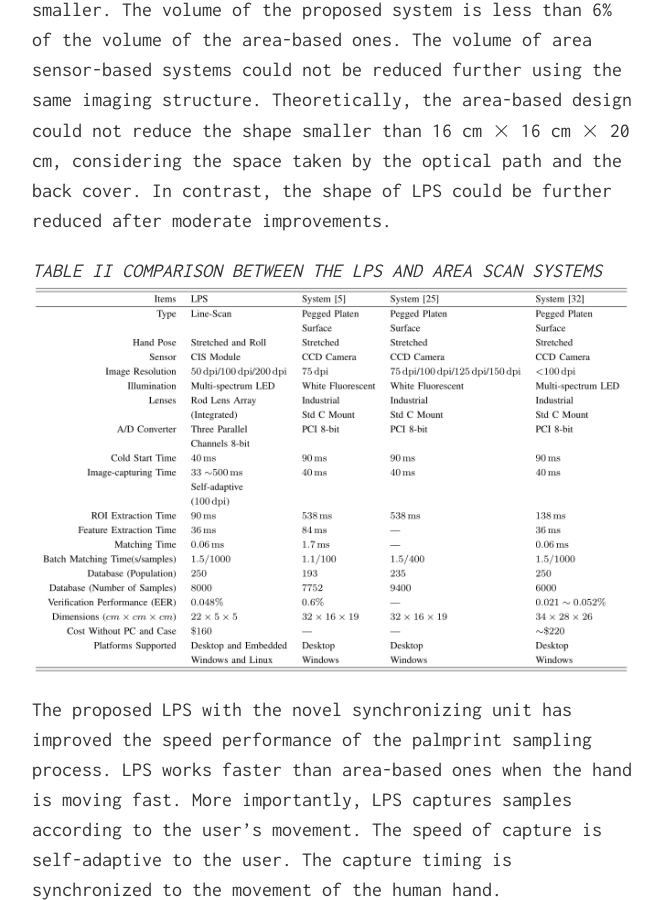
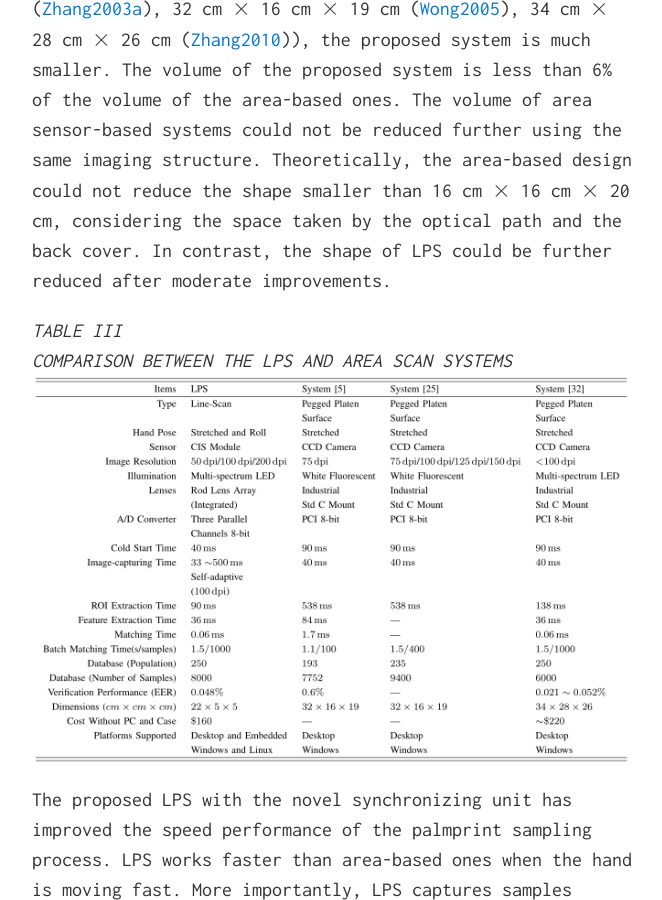
Before and after one commit to quxiaofeng/lps, a Jekyll site: the page built from lps.md, in a window 1280 px wide and 900 px high, scrolled down 33350 px. Shown: the whole window, without its empty margins (308-970 px from the left). Built offline with Jekyll 4.4.1, drawn with Linux system fonts in a browser that asks for light colours; nearby versions of some CDN libraries.

Commit message:
Updated
Signed-off-by: Xiaofeng QU <xiaofeng.qu.hk@ieee.org>

```diff
--- a/lps.md
+++ b/lps.md
@@ -125,7 +125,7 @@
 To achieve these objectives, all parts of the system should be considered, as shown in [Table I](#table_factors).
 
 <a name="table_factors"></a>
-*TABLE I*
+*TABLE I*<br>
 *KEY FACTORS RELATED TO SPEED, IMAGE QUALITY, AND USER EXPERIENCE*
 ![](/images/table_factors.png)
 
@@ -140,7 +140,7 @@
 Instead of a traditional line-scan CCD or CMOS sensor chip, a new and highly integrated CMOS line-scan sensor module -- CIS is designed for the proposed system. This CMOS line-scan sensor module is an integrated module that includes LED lights, micro lenses, and several CMOS line-scan sensors. These parts are integrated into one package, and all the control signals are pinned out through one common connector. This module is produced in a professional factory, who assures its quality by calibrating the lens, the sensor chip, and the LED lights according to our requirements. The major features are listed in [Table II](#table_chars). This sensor is 183 mm long to enable capture of the whole hand. The vertical length of the captured area is the same as the horizontal length of the captured area, which is also 183 mm. The average hand length is 189 mm for a male and 172 mm for a female ([Theaveragebody2012][Theaveragebody2012]). The palm is typically shorter than the hand. The average hand width, which is also the width of the palm, is 84 mm for male and 74 mm for female ([Theaveragebody2012][Theaveragebody2012]). The area that the sensor captures is sufficiently larger than both masculine and feminine palms. It also covers parts of the fingers and the wrist.
 
 <a name="table_chars"></a>
-*TABLE II*
+*TABLE II*<br>
 *LINE-SCAN IMAGE SENSOR (CIS MODULE) CHARACTERISTICS*
 ![](/images/table_chars.png)
 
@@ -288,7 +288,7 @@
 A detailed comparison with area sensor-based palmprint system is shown in [Table III](#table_compare). The shape of LPS is 22 cm \\( \\times \\) 5 cm \\( \\times \\) 5 cm. Compared with current area image sensor-based palmprint acquisition systems (32 cm \\( \\times \\) 16 cm \\( \\times \\) 19 cm ([Zhang2003a][Zhang2003a]), 32 cm \\( \\times \\) 16 cm \\( \\times \\) 19 cm ([Wong2005][Wong2005]), 34 cm \\( \\times \\) 28 cm \\( \\times \\) 26 cm ([Zhang2010][Zhang2010])), the proposed system is much smaller. The volume of the proposed system is less than 6% of the volume of the area-based ones. The volume of area sensor-based systems could not be reduced further using the same imaging structure. Theoretically, the area-based design could not reduce the shape smaller than 16 cm \\( \\times \\) 16 cm \\( \\times \\) 20 cm, considering the space taken by the optical path and the back cover. In contrast, the shape of LPS could be further reduced after moderate improvements.
 
 <a name="table_compare"></a>
-*TABLE II*
+*TABLE III*<br>
 *COMPARISON BETWEEN THE LPS AND AREA SCAN SYSTEMS*
 ![](/images/table_compare.png)
 
```
